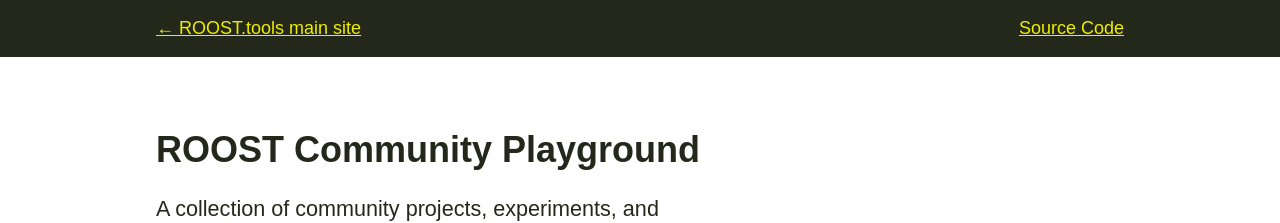
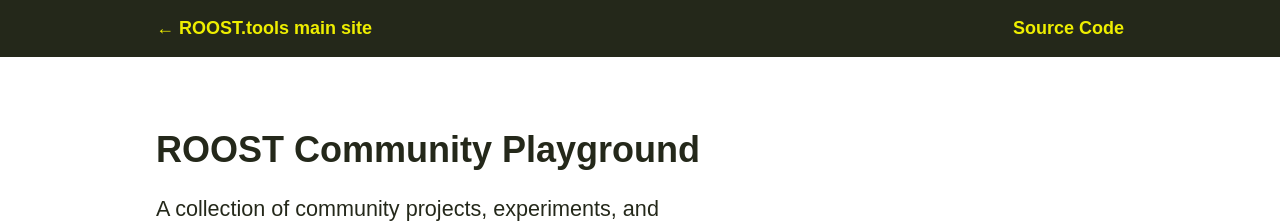
Before and after one commit to roostorg/playground, a Jekyll site: the page built from index.html, in a window 1280 px wide. Shown: the top 223 px of the page. Built offline with Jekyll 4.4.1, drawn with Linux system fonts in a browser that asks for light colours; some web fonts are replaced.

Commit message:
style: add favicon, improve navbar

```diff
--- a/_layouts/default.html
+++ b/_layouts/default.html
@@ -12,6 +12,8 @@
     <meta property="og:title" content="{% if page.title %}{{ page.title }}{% else %}{{ site.title }}{% endif %}" />
     <meta property="og:site_name" content="{{ site.title }}" />
     <meta itemprop="name" content="{% if page.title %}{{ page.title }}{% else %}{{ site.title }}{% endif %}" />
+
+    <link rel="icon" href="images/icon.svg" type="image/svg+xml">
 
     <meta name="description" content="{% if page.description %}{{ page.description }}{% else %}{{ site.description }}{% endif %}" />
     <meta property="og:description" content="{% if page.description %}{{ page.description }}{% else %}{{ site.description }}{% endif %}" />
--- a/style.css
+++ b/style.css
@@ -64,6 +64,14 @@
 
 header nav a {
   color: inherit;
+  font-family: var(--font-display);
+  font-weight: bold;
+  text-decoration: none;
+}
+
+header nav a:hover,
+header nav a:focus {
+  text-decoration: underline;
 }
 
 main {
```
Also changed, not shown: images/icon.svg (added).
